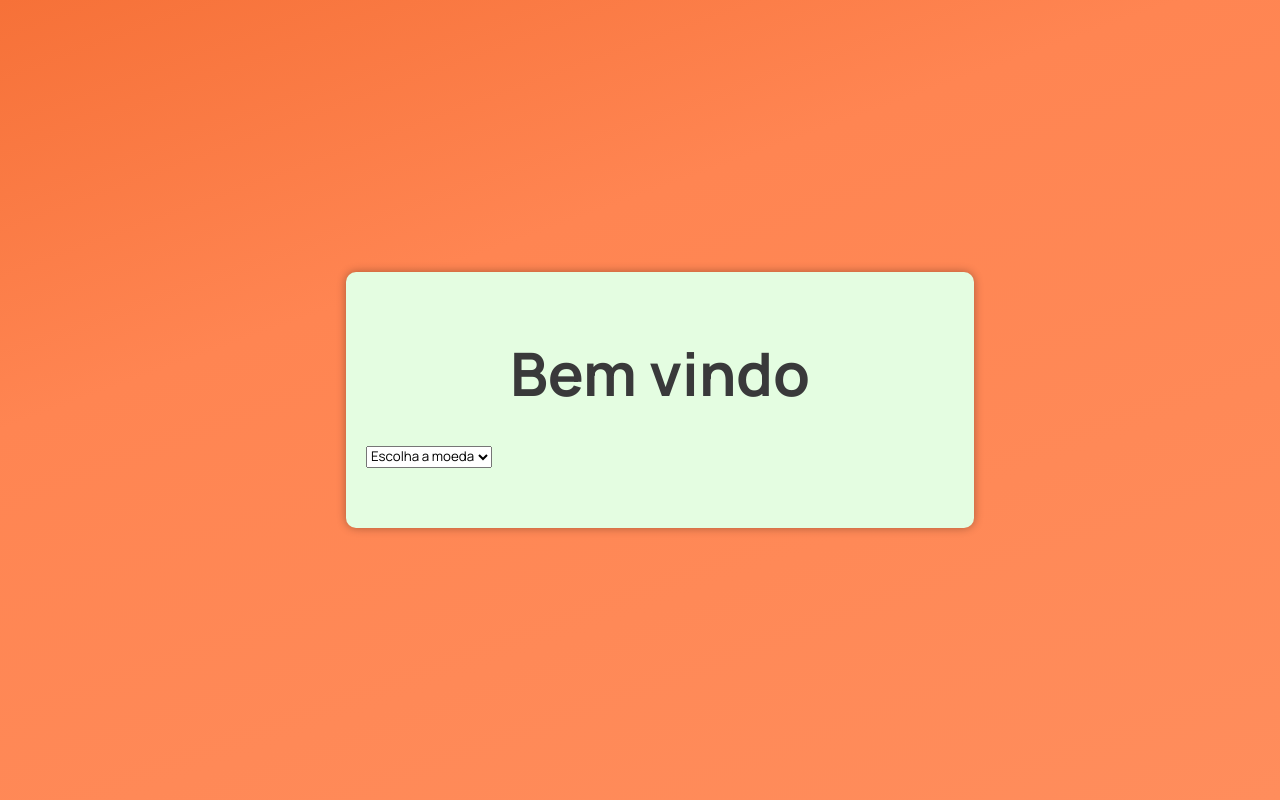
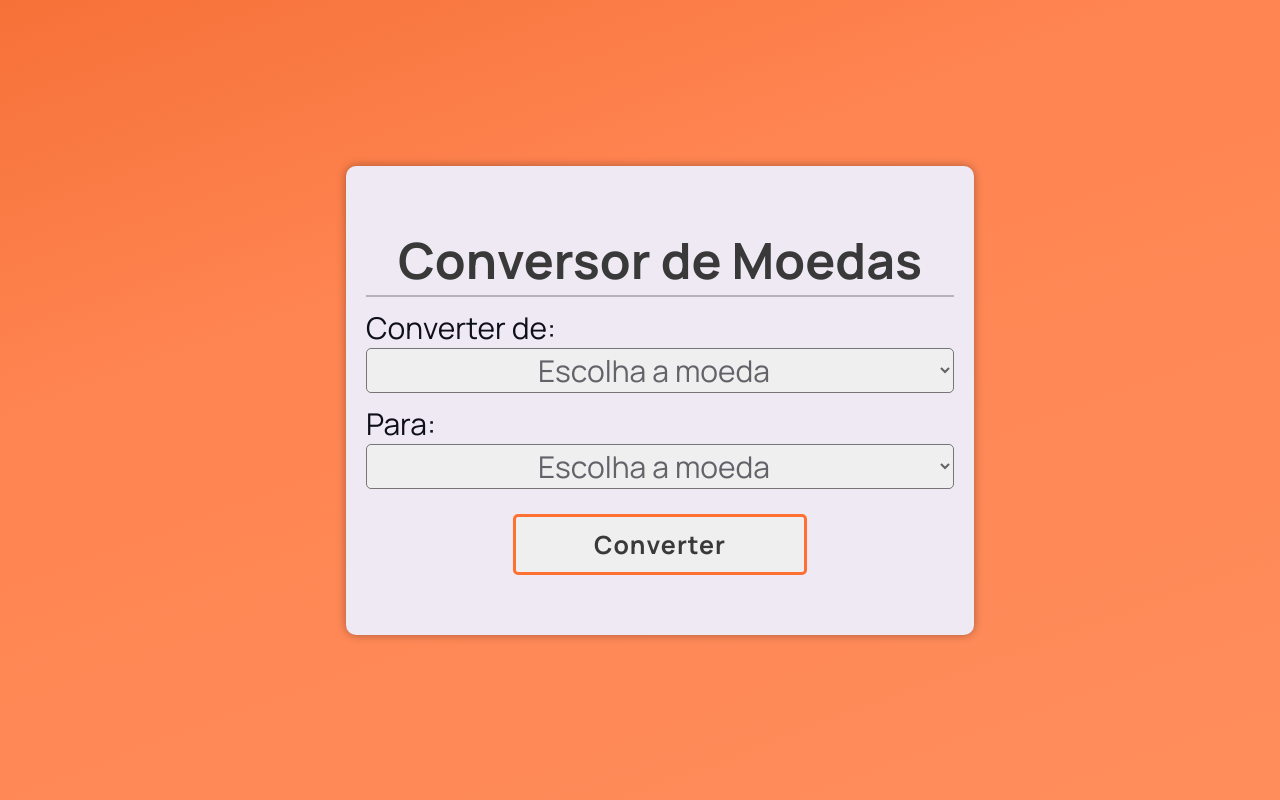
Before and after one commit to enzo-garofalo/conversor-flask-api, a Flask app: page / in a window 1280 px wide. Run offline with Flask 3, Linux system fonts and the light colour scheme.

Commit message:
Finishing index

```diff
--- a/Routes/routes.py
+++ /dev/null
@@ -1,12 +0,0 @@
-from main import app
-from flask import render_template
-from Routes.api import opcoes_json
-
-
-@app.route('/')
-def index():
-    return render_template('index.html', page_title='Bem vindo', opcoes_json=opcoes_json)
-
-@app.route('/conversor', methods=['POST',])
-def conversor():
-    pass
--- a/main.py
+++ b/main.py
@@ -2,7 +2,7 @@ from flask import Flask, render_template
 
 app = Flask(__name__)
 
-from Routes.routes import *
+from models.routes import *
 
 if __name__ == '__main__':
     app.run(debug=True)
--- /dev/null
+++ b/models/routes.py
@@ -0,0 +1,12 @@
+from main import app
+from flask import render_template, request
+from models.api import opcoes_json
+
+
+@app.route('/')
+def index():
+    return render_template('index.html', page_title='Conversor de Moedas', opcoes_json=opcoes_json)
+
+@app.route('/conversor', methods=['POST',])
+def conversor():
+    pass
--- a/static/style.css
+++ b/static/style.css
@@ -9,7 +9,7 @@
   :root {
     --text-color: #0E0F19;
     --text-color-doc: #0E0F19;
-    --div-cnt-back: #e4fde1;
+    --div-cnt-back: #efe9f4;
     --background: #ff7033;
     --background-gradient: linear-gradient(160deg, #f67138, #ff8552 34%, #ff8d5c 100%);
     --middle-color: #39393a;
@@ -33,7 +33,7 @@
 
   #form {
     width: 100%;
-    max-width: 600px;
+    max-width: 900px;
     border-radius: 10px;
     display: flex;
     flex-direction: column;
@@ -42,32 +42,48 @@
     box-shadow: 0 0 10px rgba(4, 3, 5, 0.329);
     padding: 60px 20px;
   }
+  select{
+    margin-bottom: 10px;
+    font-size: 30px;
+    width: 100%;
+    text-align: center;
+    border-radius: 5px;
+    color: #0e0f19a0;
+    max-height: 200px;
+  }
+
+  label{
+    font-size: 30px;
+  }
 
   #welcome {
     font-weight: bold;
-    padding: 0px 0px 20px;
+    padding: 0px 0px 1px;
     text-align: center;
-    font-size: 60px;
+    font-size: 50px;
     color: var(--middle-color);
     margin-bottom: 10px;
+    border-bottom: 2px solid rgba(0, 0, 0, 0.24);
   }
-
 
   .btn {
     color: var(--middle-color);
-    border: 2px solid var(--background);
-    width: 50%; /* Largura reduzida para 50% */
+    border: 3px solid var(--background);
     border-radius: 5px;
-    padding: 14px; /* Adicionando preenchimento */
-    font-size: 20px;
+    width: 50%;
+    padding: 10px;
+
+    font-size: 25px;
+    font-weight: bold;
     letter-spacing: 1px;
     cursor: pointer;
+
     box-shadow: inset 0 0 0 0 #acaaab;
     transition: ease-out 0.4s;
     display: block; /* Transformar em bloco para centralizar */
+
     margin: 0 auto; /* Margem automática para centralizar */
     margin-top: 15PX;
-    margin-bottom: 12px;
   }
   .btn:hover {
     color: #fff;
@@ -84,8 +100,8 @@
     cursor: pointer;
     box-shadow: inset 0 0 0 0 #acaaab;
     transition: ease-out 0.4s;
-    display: block; /* Transformar em bloco para centralizar */
-    margin: 0 auto; /* Margem automática para centralizar */
+    display: block;
+    margin: 0 auto;
     margin-top: 15PX;
     margin-bottom: -20px;
   }
--- a/templates/index.html
+++ b/templates/index.html
@@ -1,12 +1,14 @@
 {% extends "template.html" %}
 {% block content %}
-    <form action="{{ url_for('conversor') }}" method="post">
+<form action="{{ url_for('conversor') }}" method="post">
 
-        <select id='choice' name='choice' required>
-                <option value='' disabled selected hidden>Escolha a moeda</option>
-                {% for moeda, texto in opcoes_json.items() %}
-                        <option value="{{ moeda }}" name="moeda">{{ moeda }}: {{ texto }}</option>
-                {% endfor %}
-        </select>
+        {% from "macros.html" import render_select %}
+        <label>Converter de:</label>
+        {{ render_select('converter', 'converter', opcoes_json) }}
+
+        <label class="para">Para:</label>
+        {{ render_select('para', 'para', opcoes_json )}}
+
+        <button class="btn" type="submit">Converter</button>
 
 {% endblock content %}
--- /dev/null
+++ b/templates/macros.html
@@ -0,0 +1,8 @@
+{% macro render_select(id, name, options) %}
+    <select name="{{ name }}" id="{{ id }}" required>
+        <option value='' disabled selected hidden>Escolha a moeda</option>
+        {% for moeda, texto in options.items() %}
+            <option value="{{ moeda }}">{{ moeda }}: {{ texto }}</option>
+        {% endfor %}
+    </select>
+{% endmacro %}
--- a/templates/template.html
+++ b/templates/template.html
@@ -3,7 +3,7 @@
   <head>
     <meta charset="utf-8">
     <meta http-equiv="X-UA-Compatible" content="IE=edge">
-    <title>{{ title }}</title>
+    <title>Conversor</title>
     <link rel="stylesheet" href="{{url_for('static', filename='style.css')}}">
     <link rel="preconnect" href="https://fonts.googleapis.com">
     <link rel="preconnect" href="https://fonts.gstatic.com" crossorigin>
```
Also changed, not shown: models/api.py (renamed from Routes/api.py).
